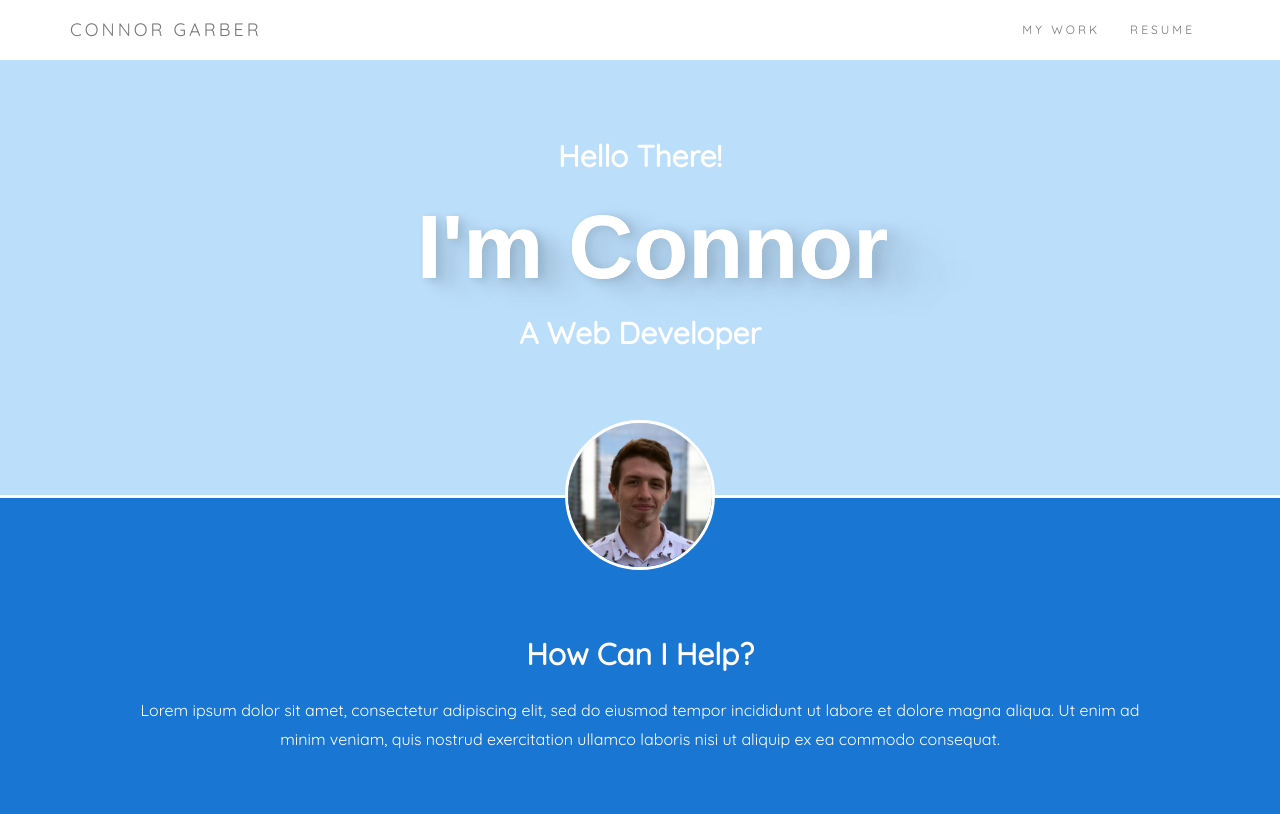
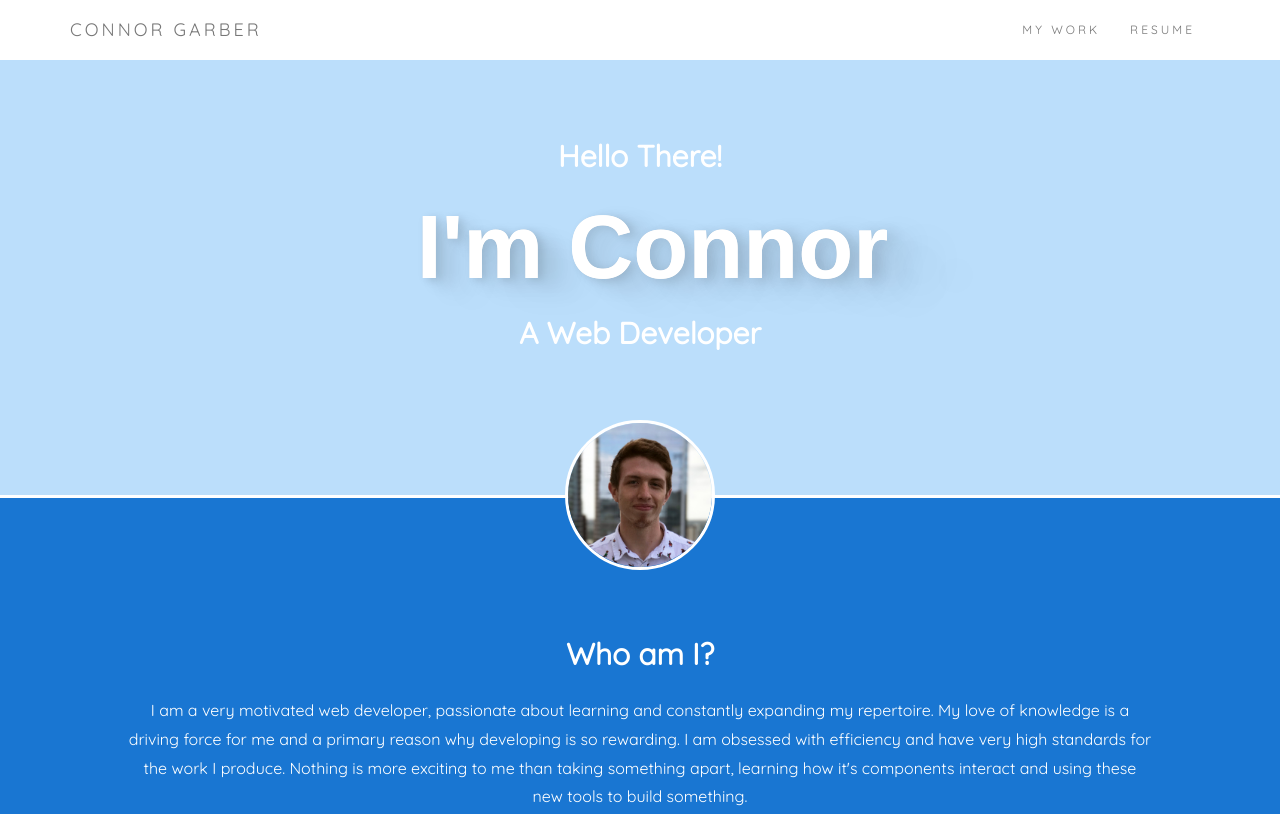
Before and after one commit to connorzg/connorzg.github.io, a plain HTML site: page index.html in a window 1280 px wide. Shown: the top 814 px of the page. Drawn offline with nearby package versions, Linux system fonts and the light colour scheme.

Commit message:
added about me text

```diff
--- a/index.html
+++ b/index.html
@@ -45,8 +45,15 @@
 
   <!-- Brand Statement -->
   <div class="container-fluid bg-2 text-center">
-    <h2>How Can I Help?</h2>
-    <p>Lorem ipsum dolor sit amet, consectetur adipiscing elit, sed do eiusmod tempor incididunt ut labore et dolore magna aliqua. Ut enim ad minim veniam, quis nostrud exercitation ullamco laboris nisi ut aliquip ex ea commodo consequat. </p>
+    <h2>Who am I?</h2>
+    <p>I am a very motivated web developer, passionate about
+learning and constantly expanding my repertoire. My love of
+knowledge is a driving force for me and a primary reason
+why developing is so rewarding. I am obsessed with
+efficiency and have very high standards for the work I
+produce. Nothing is more exciting to me than taking
+something apart, learning how it's components interact and
+using these new tools to build something.</p>
   </div>
 
   <!-- Skills -->
```
